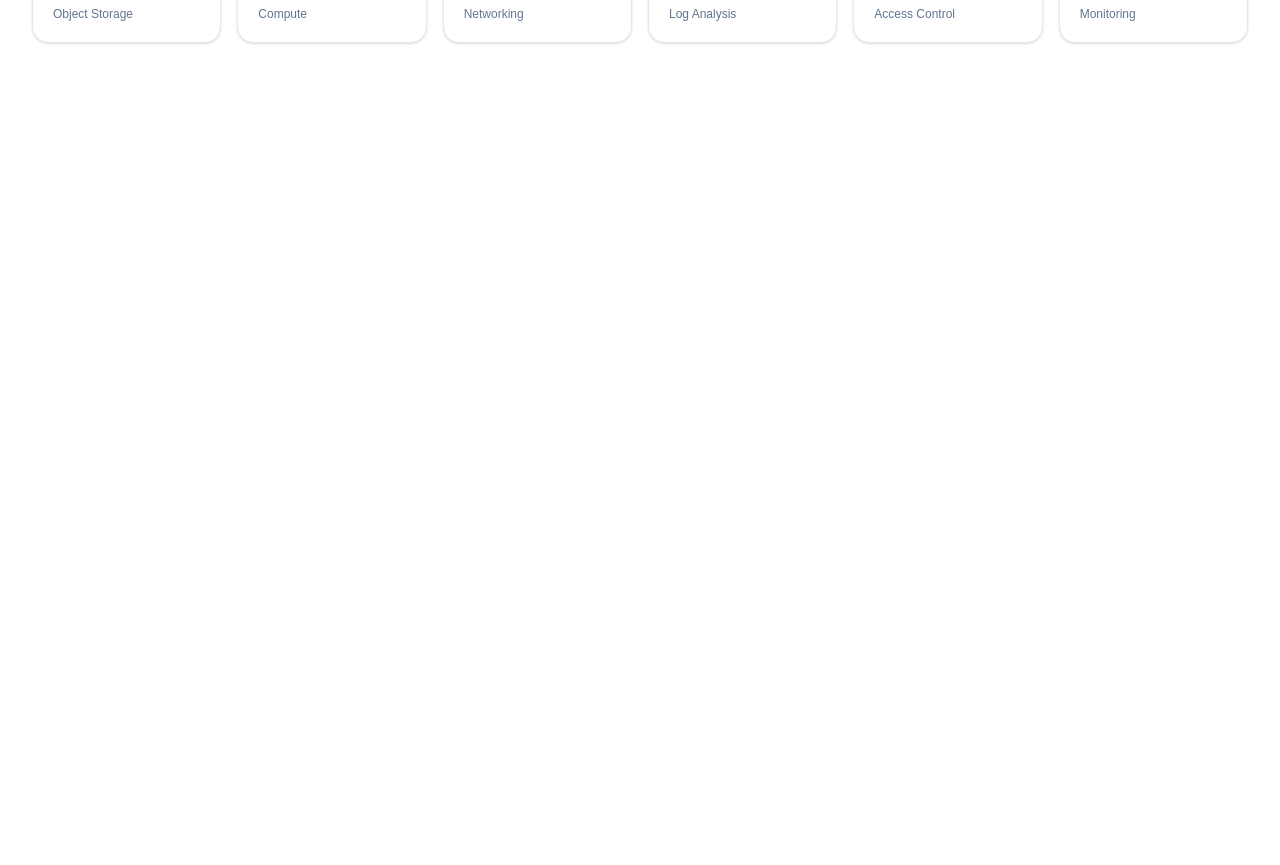
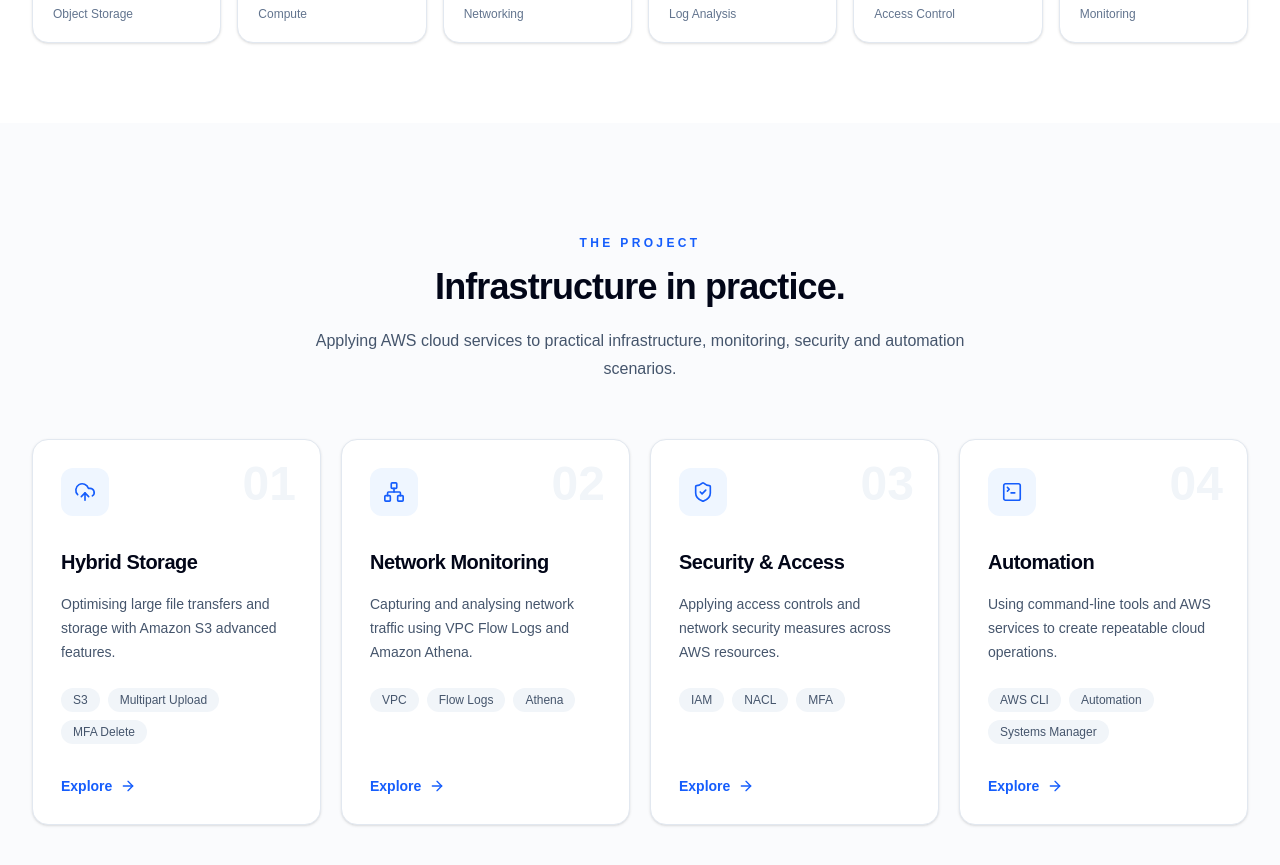
Before and after one commit to okdezines/aws-cloud-assessment, a Next.js app: page / in a window 1280 px wide. Shown: the part 1000-1865 px from the top of the page. Before the commit the page ends 1123 px from the top, so only its background shows below. Built offline with nearby package versions, Linux system fonts and the light colour scheme.

Commit message:
feat: add AWS services and project overview sections

```diff
--- a/app/page.tsx
+++ b/app/page.tsx
@@ -1,6 +1,7 @@
 import Navbar from "@/components/Navbar";
 import Hero from "@/components/Hero";
 import AwsServices from "@/components/AwsServices";
+import ProjectOverview from "@/components/ProjectOverview";
 
 export default function Home() {
   return (
@@ -8,6 +9,7 @@ export default function Home() {
       <Navbar />
       <Hero />
       <AwsServices />
+      <ProjectOverview />
     </main>
   );
 }
--- /dev/null
+++ b/components/ProjectOverview.tsx
@@ -0,0 +1,130 @@
+import Link from "next/link";
+import {
+    CloudUpload,
+    Network,
+    ShieldCheck,
+    TerminalSquare,
+    ArrowRight,
+} from "lucide-react";
+
+const projectAreas = [
+    {
+        number: "01",
+        title: "Hybrid Storage",
+        description:
+            "Optimising large file transfers and storage with Amazon S3 advanced features.",
+        technologies: ["S3", "Multipart Upload", "MFA Delete"],
+        icon: CloudUpload,
+        href: "/report#hybrid-storage",
+    },
+    {
+        number: "02",
+        title: "Network Monitoring",
+        description:
+            "Capturing and analysing network traffic using VPC Flow Logs and Amazon Athena.",
+        technologies: ["VPC", "Flow Logs", "Athena"],
+        icon: Network,
+        href: "/report#network-monitoring",
+    },
+    {
+        number: "03",
+        title: "Security & Access",
+        description:
+            "Applying access controls and network security measures across AWS resources.",
+        technologies: ["IAM", "NACL", "MFA"],
+        icon: ShieldCheck,
+        href: "/report#security",
+    },
+    {
+        number: "04",
+        title: "Automation",
+        description:
+            "Using command-line tools and AWS services to create repeatable cloud operations.",
+        technologies: ["AWS CLI", "Automation", "Systems Manager"],
+        icon: TerminalSquare,
+        href: "/report#automation",
+    },
+];
+
+export default function ProjectOverview() {
+    return (
+        <section className="bg-slate-50/70 py-24 sm:py-28">
+            <div className="mx-auto max-w-7xl px-6 lg:px-8">
+
+                {/* Section heading */}
+                <div className="mx-auto mb-14 max-w-2xl text-center">
+                    <p className="text-xs font-bold uppercase tracking-[0.28em] text-blue-600">
+                        The Project
+                    </p>
+
+                    <h2 className="mt-4 text-3xl font-bold tracking-tight text-slate-950 sm:text-4xl">
+                        Infrastructure in practice.
+                    </h2>
+
+                    <p className="mt-5 text-base leading-7 text-slate-600">
+                        Applying AWS cloud services to practical infrastructure,
+                        monitoring, security and automation scenarios.
+                    </p>
+                </div>
+
+                {/* Project cards */}
+                <div className="grid gap-5 md:grid-cols-2 lg:grid-cols-4">
+                    {projectAreas.map((area) => {
+                        const Icon = area.icon;
+
+                        return (
+                            <Link
+                                key={area.title}
+                                href={area.href}
+                                className="group relative flex min-h-[360px] flex-col overflow-hidden rounded-2xl border border-slate-200 bg-white p-7 shadow-sm transition duration-300 hover:-translate-y-1 hover:border-blue-200 hover:shadow-xl"
+                            >
+                                {/* Number */}
+                                <span className="absolute right-6 top-5 text-5xl font-bold text-slate-100 transition group-hover:text-blue-50">
+                                    {area.number}
+                                </span>
+
+                                {/* Icon */}
+                                <div className="relative flex h-12 w-12 items-center justify-center rounded-xl bg-blue-50 text-blue-600">
+                                    <Icon size={22} strokeWidth={1.8} />
+                                </div>
+
+                                {/* Content */}
+                                <div className="relative mt-8">
+                                    <h3 className="text-xl font-bold tracking-tight text-slate-950">
+                                        {area.title}
+                                    </h3>
+
+                                    <p className="mt-4 text-sm leading-6 text-slate-600">
+                                        {area.description}
+                                    </p>
+                                </div>
+
+                                {/* Technology labels */}
+                                <div className="mt-6 flex flex-wrap gap-2">
+                                    {area.technologies.map((technology) => (
+                                        <span
+                                            key={technology}
+                                            className="rounded-full bg-slate-100 px-3 py-1 text-xs font-medium text-slate-600"
+                                        >
+                                            {technology}
+                                        </span>
+                                    ))}
+                                </div>
+
+                                {/* Bottom link */}
+                                <div className="mt-auto flex items-center gap-2 pt-8 text-sm font-semibold text-blue-600">
+                                    Explore
+                                    <ArrowRight
+                                        size={16}
+                                        className="transition-transform duration-300 group-hover:translate-x-1"
+                                    />
+                                </div>
+                            </Link>
+                        );
+                    })}
+                </div>
+
+            </div>
+        </section>
+    );
+}
```
